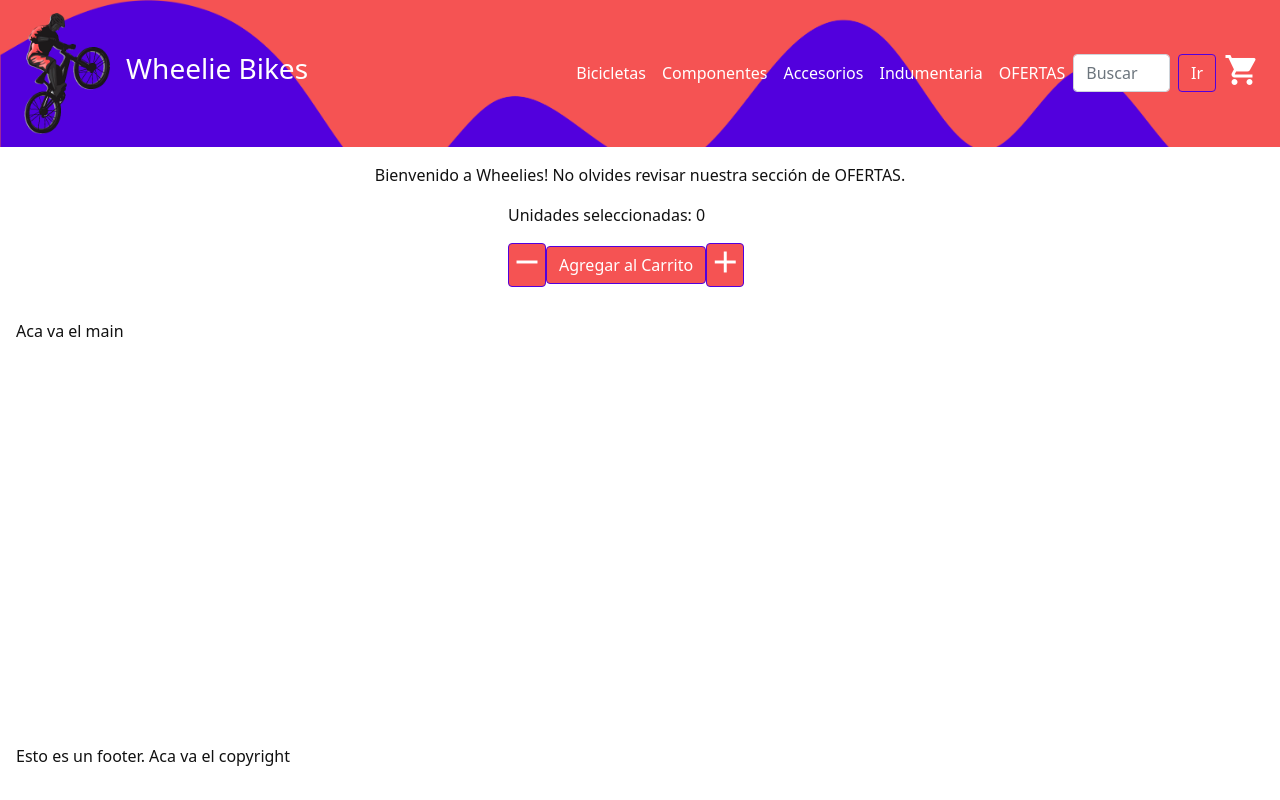
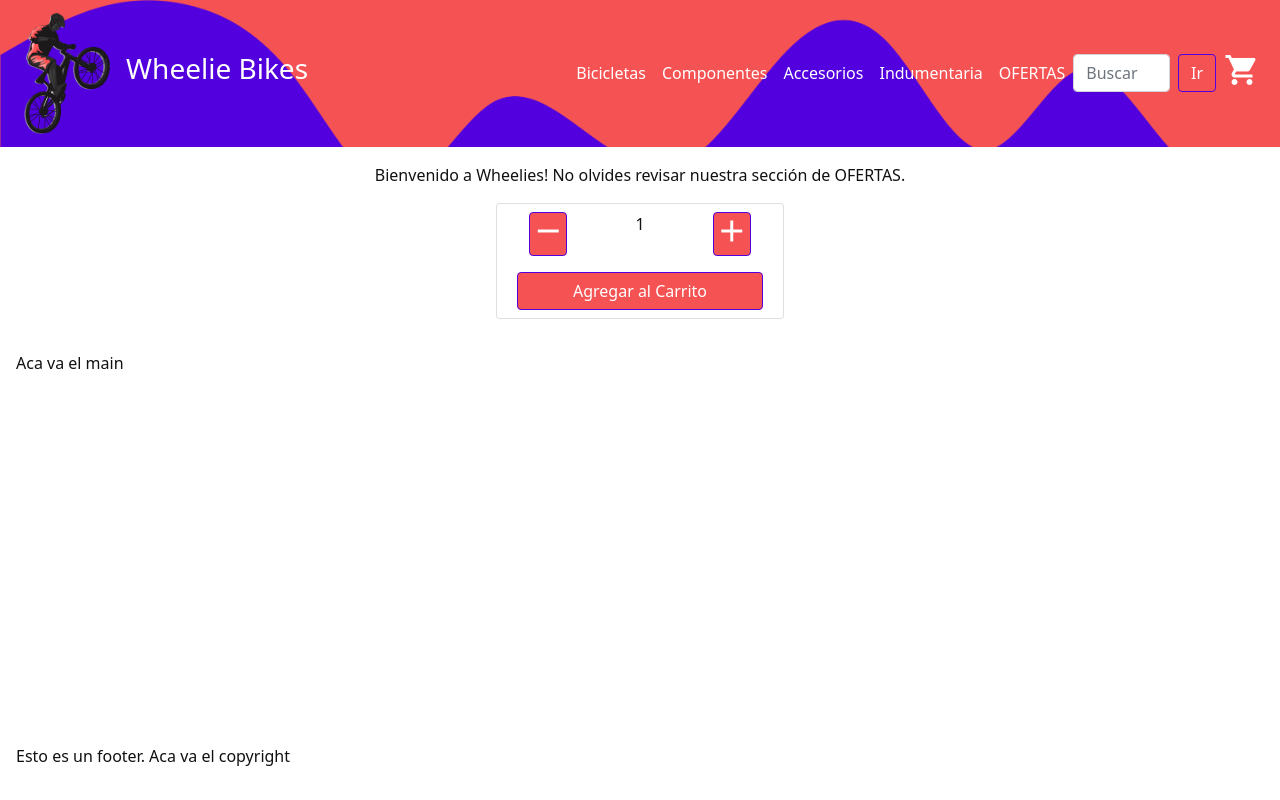
Before and after one commit to danielalcazarv/ecommerce-dalcazar, a React (Create React App) app: page / in a window 1280 px wide. Built offline with nearby package versions, Linux system fonts and the light colour scheme.

Commit message:
MOD estilo ItemCount

```diff
--- a/src/components/ItemCount.js
+++ b/src/components/ItemCount.js
@@ -7,20 +7,22 @@ const ItemCount = ( {init,stock,onAdd} ) => {
         if(contador<stock){
             setContador(contador+1)
         }else{
-            Swal.fire(
-                'Cantidad Máxima',
-                'Has seleccionado la cantidad máxima disponible',
-                'warning'
-            )
+            Swal.fire({
+                icon: 'warning',
+                title: 'Cantidad Máxima Seleccionada',
+                showConfirmButton: false,
+                timer: 1200
+            })
         }
     }
     const restar = () => {
-        if (contador<1){
-            Swal.fire(
-                'Debes Agregar Unidades',
-                'No has agregado unidades para comprar',
-                'error'
-            )
+        if (contador<2){
+            Swal.fire({
+                icon: 'error',
+                title: 'Cantidad mínima 1 unidad',
+                showConfirmButton: false,
+                timer: 1200
+            })
         }else{
             setContador(contador-1)
         }
@@ -31,18 +33,20 @@ const ItemCount = ( {init,stock,onAdd} ) => {
     }
     return (
     <div className="container count__custom mx-auto">
-        <p>Unidades seleccionadas: {contador}</p>
-        <button onClick={restar} className="btn btn-success p-0">
+        <div className="d-flex flex-wrap justify-content-evenly py-2">
+        <button onClick={restar} className="btn btn-success p-0 mx-2">
             <span className="material-icons">
                 remove
             </span>
         </button>
-        <button onClick={confirmar} className="btn btn-success">Agregar al Carrito</button>
-        <button onClick={sumar} className="btn btn-success p-0">
+        <p className="mx-5">{contador}</p>
+        <button onClick={sumar} className="btn btn-success p-0 mx-2">
             <span className="material-icons">
                 add
             </span>
         </button>
+        </div>
+        <button onClick={confirmar} className="btn btn-success m-2">Agregar al Carrito</button>
     </div>
     )
 }
--- a/src/components/ItemListContainer.js
+++ b/src/components/ItemListContainer.js
@@ -8,7 +8,7 @@ const ItemListContainer = ({greeting}) => {
             <p className="container text-center">
             {greeting}
             </p>
-            <ItemCount stock={10} init={0} onAdd={onAdd}/>
+            <ItemCount stock={5} init={1} onAdd={onAdd}/>
         </div>
     )
 }
--- a/src/estilo.scss
+++ b/src/estilo.scss
@@ -46,6 +46,15 @@ html , body , #root {
 
 .count__custom{
     width: 18rem;
+    position: relative;
+    display: flex;
+    flex-direction: column;
+    min-width: 0;
+    word-wrap: break-word;
+    background-color: #fff;
+    background-clip: border-box;
+    border: 1px solid rgba(0,0,0,.125);
+    border-radius: .25rem;
 }
 
 .navbar-light .navbar-nav .nav-link {
```
